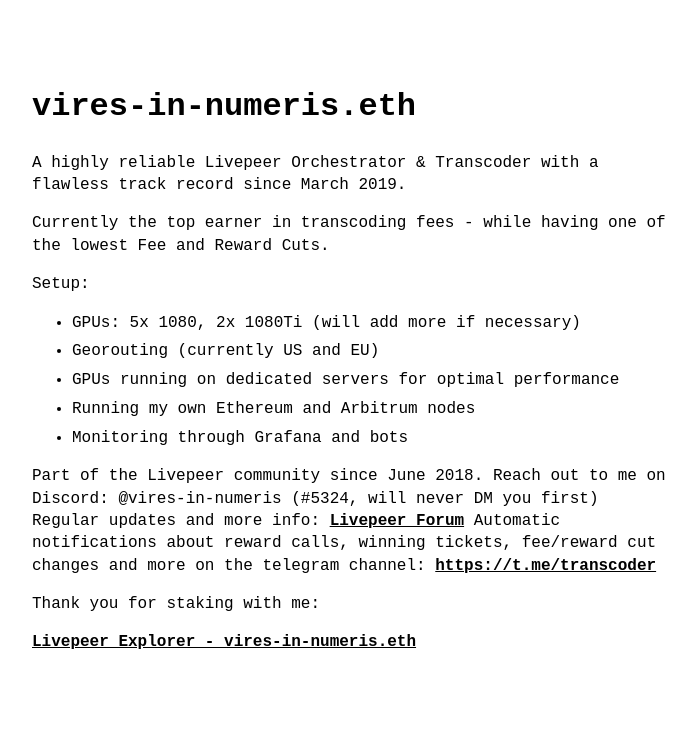
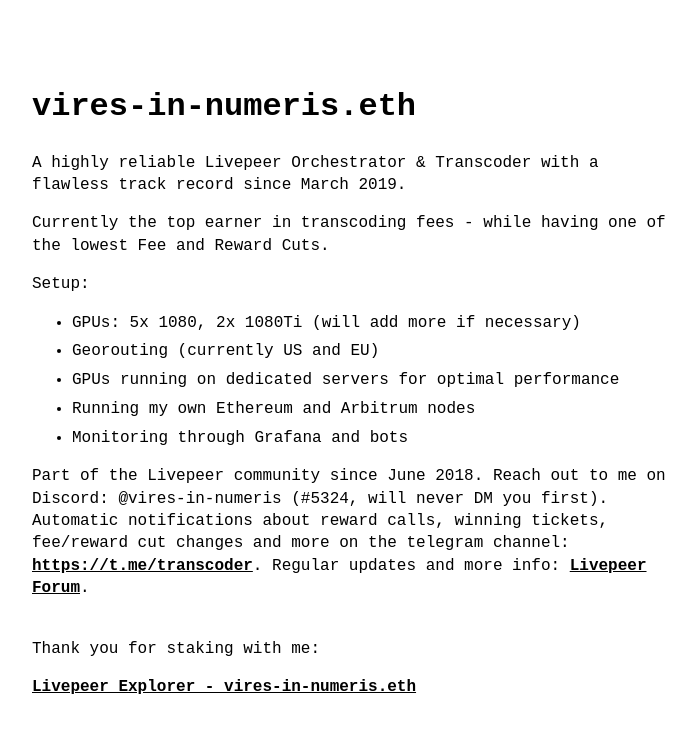
Before and after one commit to 0xVires/vires-in-numeris.github.io, a Jekyll site: the page built from index.md, in a window 1280 px wide. Shown: the top 733 px of the page, without its empty margins (288-984 px from the left). Built offline with Jekyll 4.4.1, drawn with Linux system fonts in a browser that asks for light colours.

Commit message:
Update index.md

```diff
--- a/index.md
+++ b/index.md
@@ -11,10 +11,9 @@ Setup:
 - Running my own Ethereum and Arbitrum nodes
 - Monitoring through Grafana and bots
 
-Part of the Livepeer community since June 2018. Reach out to me on Discord: @vires-in-numeris (#5324, will never DM you first)
-Regular updates and more info: <a href="https://forum.livepeer.org/t/transcoder-campaign-0x525-with-telegram-bot" style="color: black; font-weight: bold; text-decoration: underline;">Livepeer Forum</a>
-Automatic notifications about reward calls, winning tickets, fee/reward cut changes and more on the telegram channel: <a href="https://t.me/transcoder" style="color: black; font-weight: bold; text-decoration: underline;">https://t.me/transcoder</a>
-
+Part of the Livepeer community since June 2018. Reach out to me on Discord: @vires-in-numeris (#5324, will never DM you first).<br>
+Automatic notifications about reward calls, winning tickets, fee/reward cut changes and more on the telegram channel: <a href="https://t.me/transcoder" style="color: black; font-weight: bold; text-decoration: underline;">https://t.me/transcoder</a>.
+Regular updates and more info: <a href="https://forum.livepeer.org/t/transcoder-campaign-0x525-with-telegram-bot" style="color: black; font-weight: bold; text-decoration: underline;">Livepeer Forum</a>.<br><br>
 
 Thank you for staking with me:
 
```
